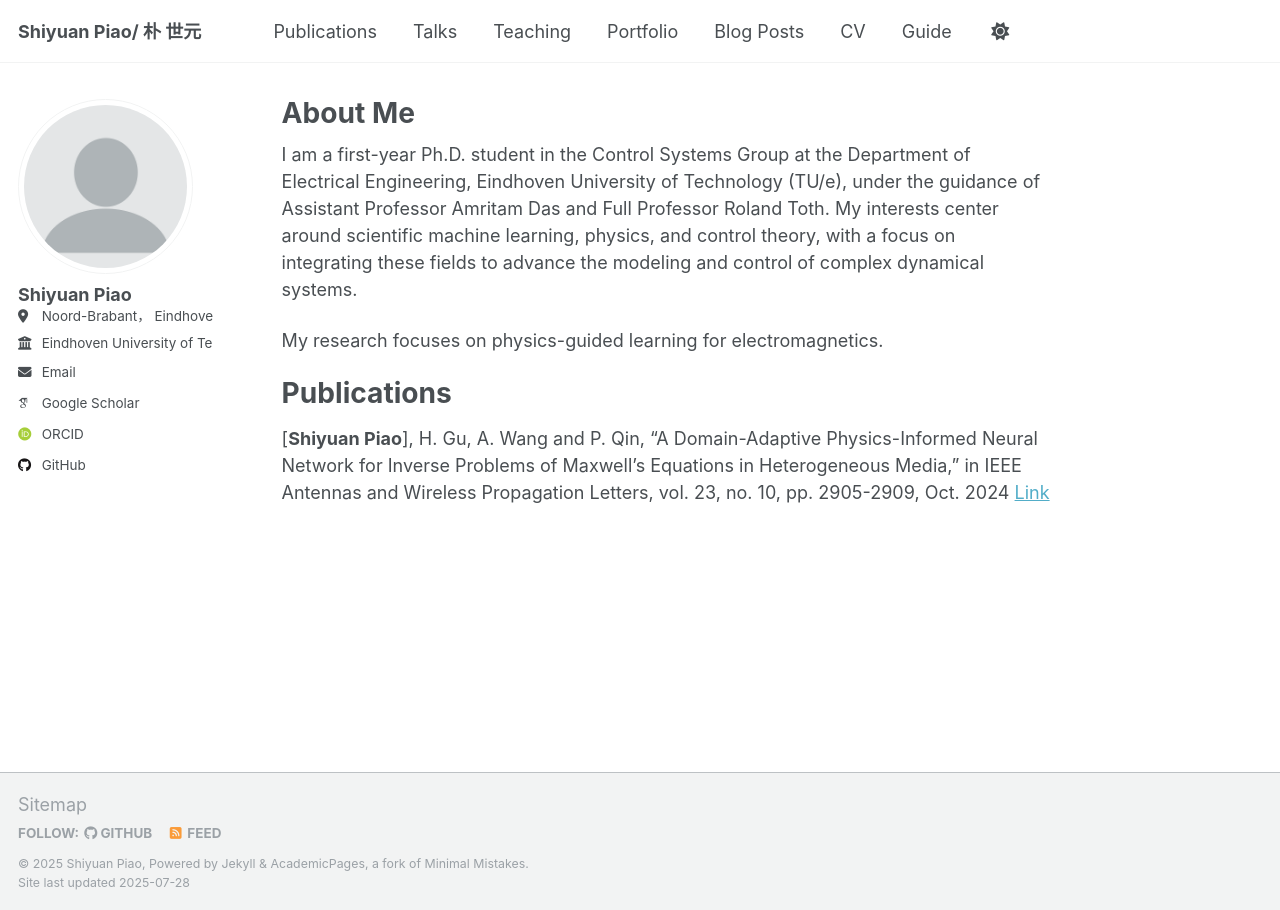
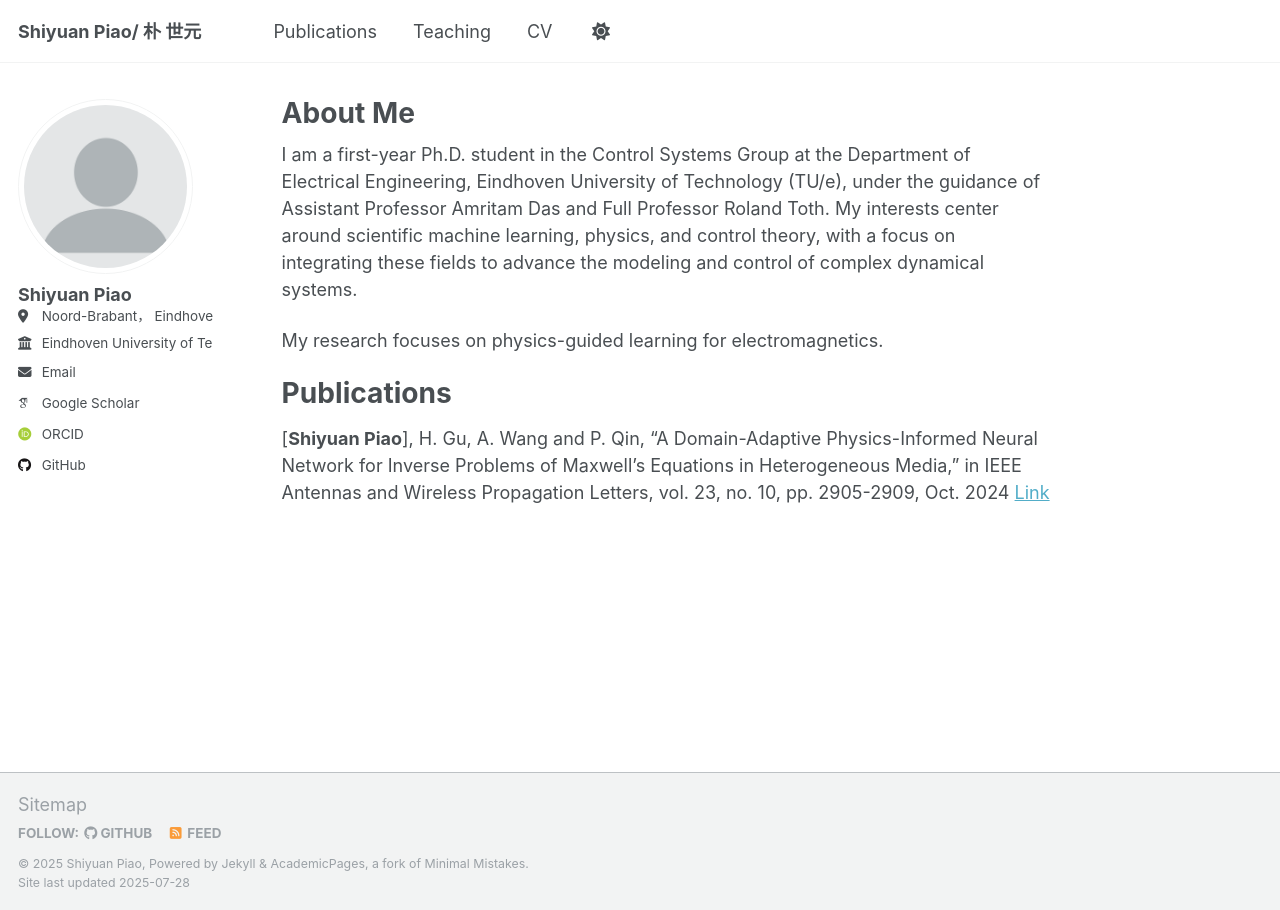
Before and after one commit to ShiyuanPiao/ShiyuanPiao.github.io, a Jekyll site: the page built from _pages/about.md, in a window 1280 px wide. Built offline with Jekyll 4.4.1, drawn with Linux system fonts in a browser that asks for light colours; some web fonts are replaced; a script that is not in the unit is left out.

Commit message:
Update navigation.yml

```diff
--- a/_data/navigation.yml
+++ b/_data/navigation.yml
@@ -11,23 +11,12 @@ main:
   - title: "Publications"
     url: /publications/
 
-  - title: "Talks"
-    url: /talks/
 
   - title: "Teaching"
     url: /teaching/
-
-  - title: "Portfolio"
-    url: /portfolio/
-
-  - title: "Blog Posts"
-    url: /year-archive/
 
   - title: "CV"
     url: /cv/
 
   # - title: "CV"
   #   url: /cv-json/
-
-  - title: "Guide"
-    url: /markdown/
```
